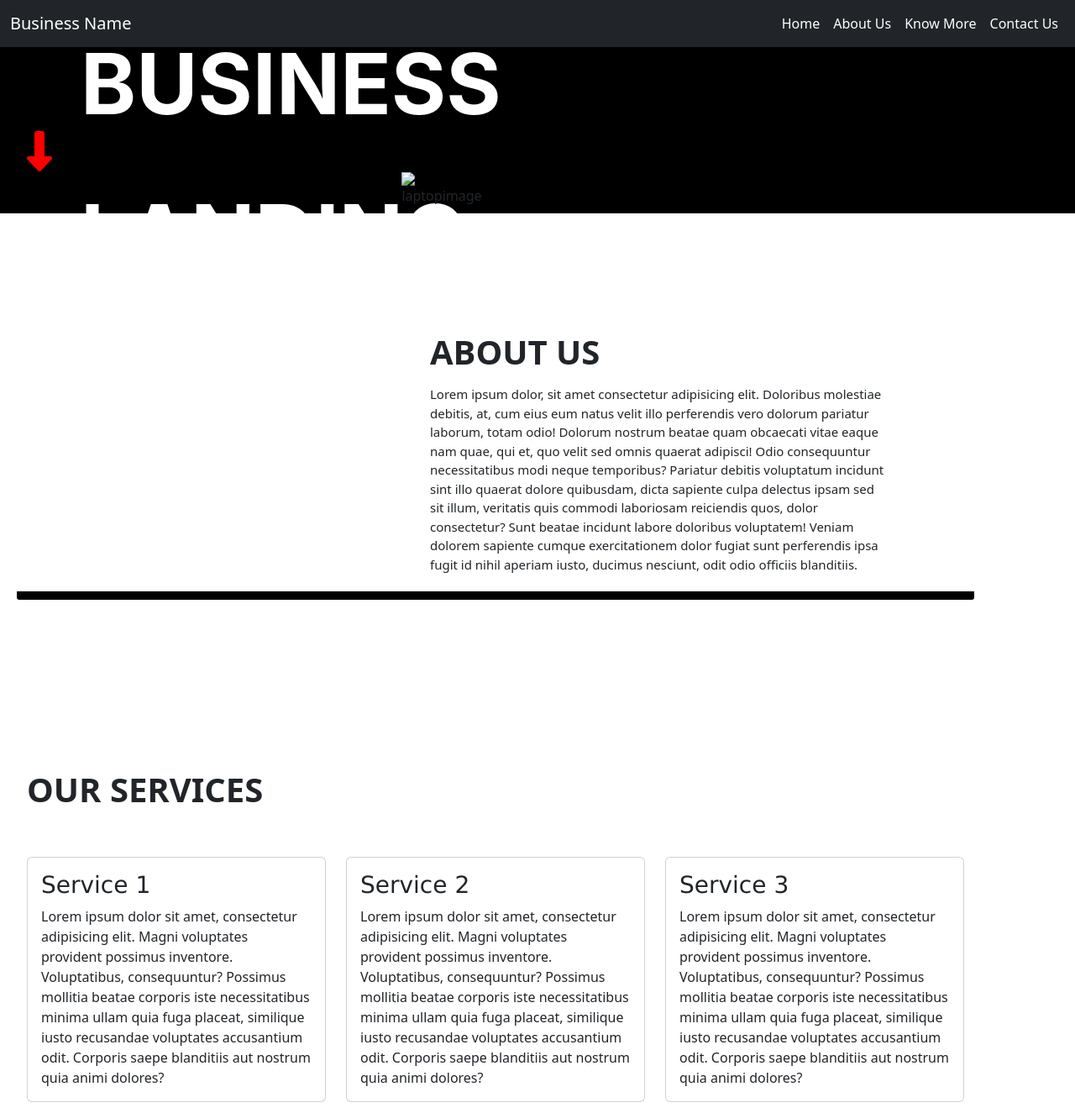
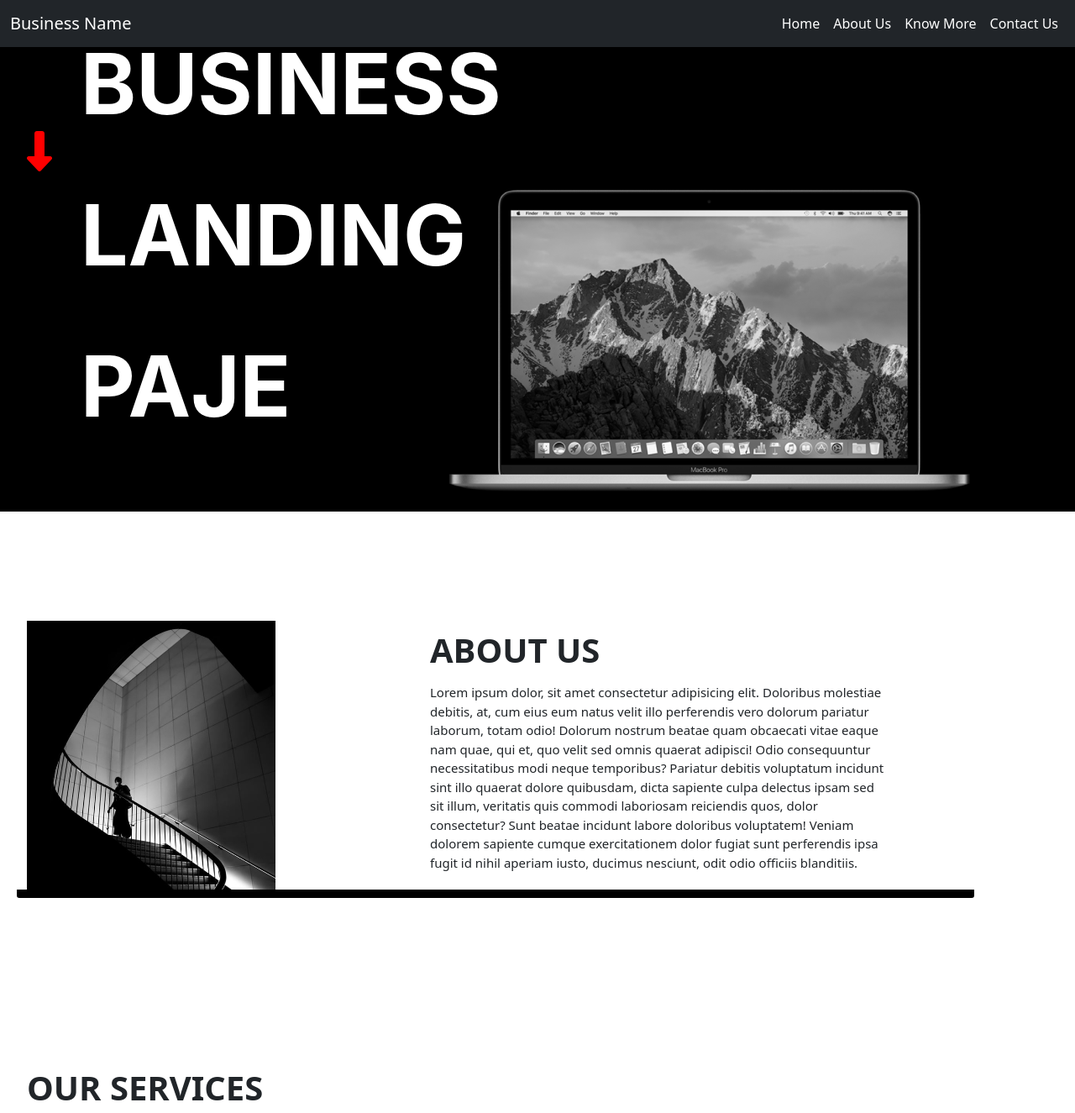
Before and after one commit to AdityaJoshi1998/pro, a plain HTML site: page index.html in a window 1280 px wide. Shown: the top 1325 px of the page at 84% size. Drawn offline with nearby package versions, Linux system fonts and the light colour scheme.

Commit message:
complete code

```diff
--- a/index.html
+++ b/index.html
@@ -48,7 +48,7 @@
           <h1 class="fadee">BUSINESS<br>LANDING<br>PAJE</h1>
             <a href="knowmore"><i class='fas fa-long-arrow-alt-down' style='font-size:48px;color:red'></i></i></a>
             <div class="right">
-            <img src="first.png"  id="home-img" alt="laptopimage">
+            <img src="pngegg 1.png"  id="home-img" alt="laptopimage">
             </div>
 
           </div>
@@ -60,7 +60,7 @@
           <div class="row">
             <div class="col-sm-12 col-md-6 about-img">
               <img
-                src="second.png"
+                src="pexels-hidden-couple-3048527 1.png"
                 alt=""
               />
             </div>
```
Also changed, not shown: Arrow 1.png (added), pexels-hidden-couple-3048527 1.png (added), pngegg 1.png (added).
